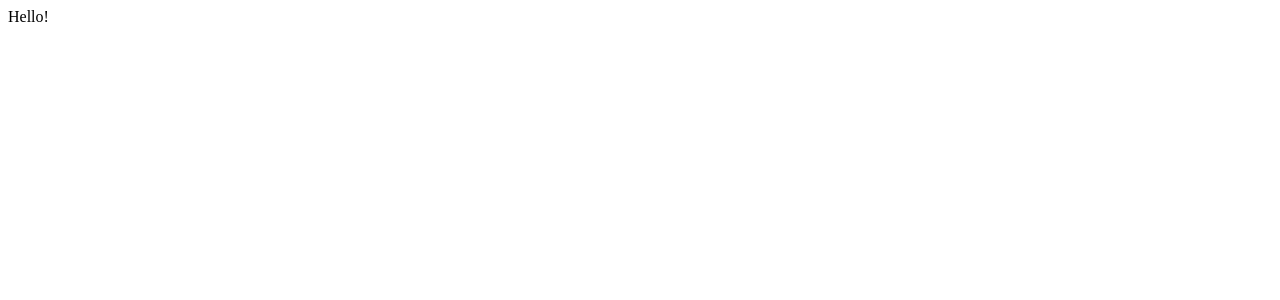
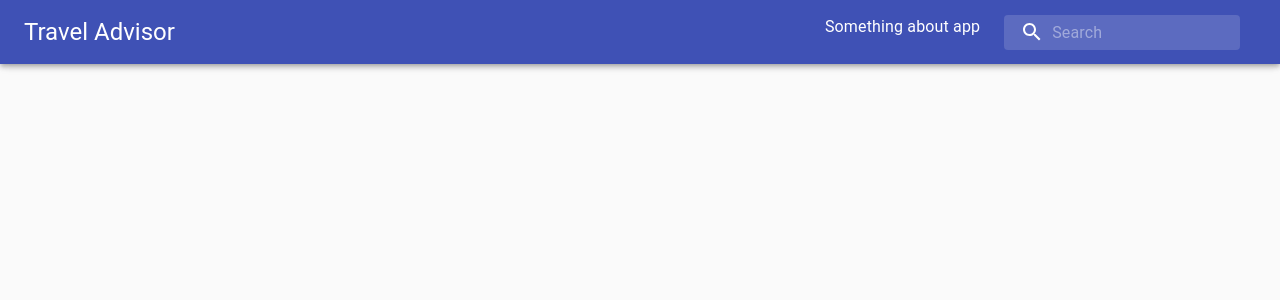
Before and after one commit to rusty-morgan/trip-advisor, a React (Create React App) app: page / in a window 1280 px wide. Shown: the top 300 px of the page. Built offline with nearby package versions, Linux system fonts and the light colour scheme.

Commit message:
dependencies install+header component

```diff
--- a/package.json
+++ b/package.json
@@ -3,9 +3,15 @@
   "version": "0.1.0",
   "private": true,
   "dependencies": {
+    "@material-ui/core": "^4.12.3",
+    "@material-ui/icons": "^4.11.2",
+    "@material-ui/lab": "^4.0.0-alpha.60",
+    "@react-google-maps/api": "^2.2.0",
     "@testing-library/jest-dom": "^5.11.4",
     "@testing-library/react": "^11.1.0",
     "@testing-library/user-event": "^12.1.10",
+    "axios": "^0.21.1",
+    "google-map-react": "^2.1.10",
     "react": "^17.0.2",
     "react-dom": "^17.0.2",
     "react-scripts": "4.0.3",
--- a/src/App.js
+++ b/src/App.js
@@ -1,5 +1,25 @@
+import React from "react";
+import { CssBaseline, Grid } from "@material-ui/core";
+
+import Header from "./components/Header/Header";
+import Map from "./components/Map/Map";
+import List from "./components/List/List";
+
 function App() {
-  return <div>Hello!</div>;
+  return (
+    <>
+      <CssBaseline />
+      <Header />
+      <Grid container spacing={3} style={{ width: "100%" }}>
+        <Grid item xs={12} md={8}>
+          <Map />
+        </Grid>
+        <Grid item xs={12} md={4}>
+          <List />
+        </Grid>
+      </Grid>
+    </>
+  );
 }
 
 export default App;
--- /dev/null
+++ b/src/components/Header/Header.jsx
@@ -0,0 +1,39 @@
+import React from "react";
+
+import { AppBar, Box, Toolbar, Typography, InputBase } from "@material-ui/core";
+import { Autocomplete } from "@react-google-maps/api";
+import { Search } from "@material-ui/icons";
+
+import useStyles from "./styles";
+
+const Header = () => {
+  const classes = useStyles();
+
+  return (
+    <AppBar>
+      <Toolbar className={classes.toolbar}>
+        <Typography variant="h5" className={classes.title}>
+          Travel Advisor
+        </Typography>
+        <Box display="flex">
+          <Typography varian="h6" className={classes.title}>
+            Something about app
+          </Typography>
+          {/* <Autocomplete> */}
+          <div className={classes.search}>
+            <div className={classes.searchIcon}>
+              <Search />
+            </div>
+            <InputBase
+              placeholder="Search"
+              classes={{ root: classes.inputRoot, input: classes.inputInput }}
+            />
+          </div>
+          {/* </Autocomplete> */}
+        </Box>
+      </Toolbar>
+    </AppBar>
+  );
+};
+
+export default Header;
--- /dev/null
+++ b/src/components/Header/styles.js
@@ -0,0 +1,46 @@
+import { alpha, makeStyles } from "@material-ui/core";
+
+export default makeStyles((theme) => ({
+  title: {
+    display: "none",
+    [theme.breakpoints.up("sm")]: {
+      display: "block",
+    },
+  },
+  search: {
+    position: "relative",
+    borderRadius: theme.shape.borderRadius,
+    backgroundColor: alpha(theme.palette.common.white, 0.15),
+    "&:hover": { backgroundColor: alpha(theme.palette.common.white, 0.25) },
+    marginRight: theme.spacing(2),
+    marginLeft: 0,
+    width: "100%",
+    [theme.breakpoints.up("sm")]: {
+      marginLeft: theme.spacing(3),
+      width: "auto",
+    },
+  },
+  searchIcon: {
+    padding: theme.spacing(0, 2),
+    height: "100%",
+    position: "absolute",
+    pointerEvents: "none",
+    display: "flex",
+    alignItems: "center",
+    justifyContent: "center",
+  },
+  inputRoot: {
+    color: "inherit",
+  },
+  inputInput: {
+    padding: theme.spacing(1, 1, 1, 0),
+    paddingLeft: `calc(1em + ${theme.spacing(4)}px)`,
+    transition: theme.transitions.create("width"),
+    width: "100%",
+    [theme.breakpoints.up("md")]: { width: "20ch" },
+  },
+  toolbar: {
+    display: "flex",
+    justifyContent: "space-between",
+  },
+}));
--- /dev/null
+++ b/src/components/List/List.jsx
@@ -0,0 +1,7 @@
+import React from "react";
+
+const List = () => {
+  return <h2>List</h2>;
+};
+
+export default List;
--- /dev/null
+++ b/src/components/Map/Map.jsx
@@ -0,0 +1,7 @@
+import React from "react";
+
+const Map = () => {
+  return <h1>Map</h1>;
+};
+
+export default Map;
```
Also changed, not shown: src/components/List/styles.js (added), src/components/Map/styles.js (added), 1 other file (tests, documents, lock files or other folders).
